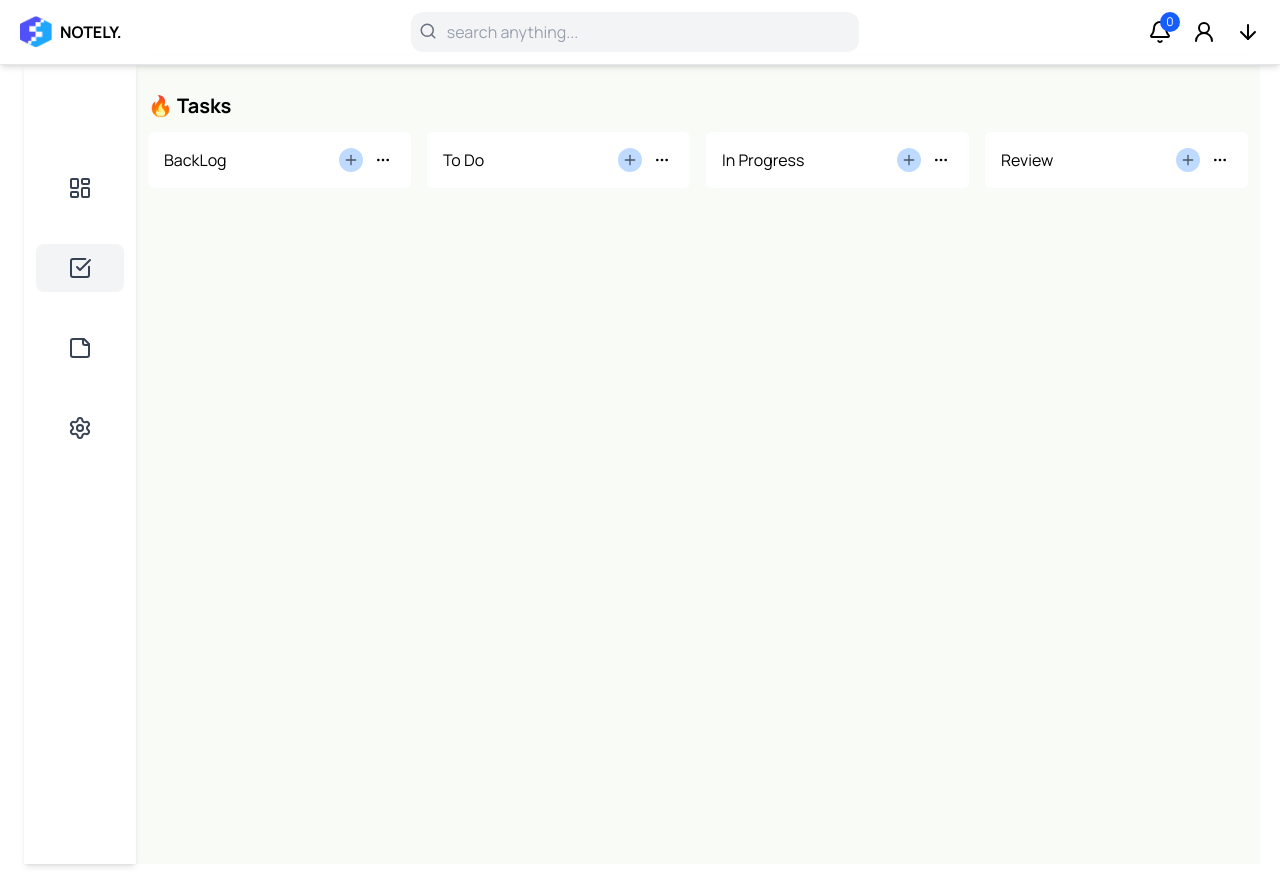
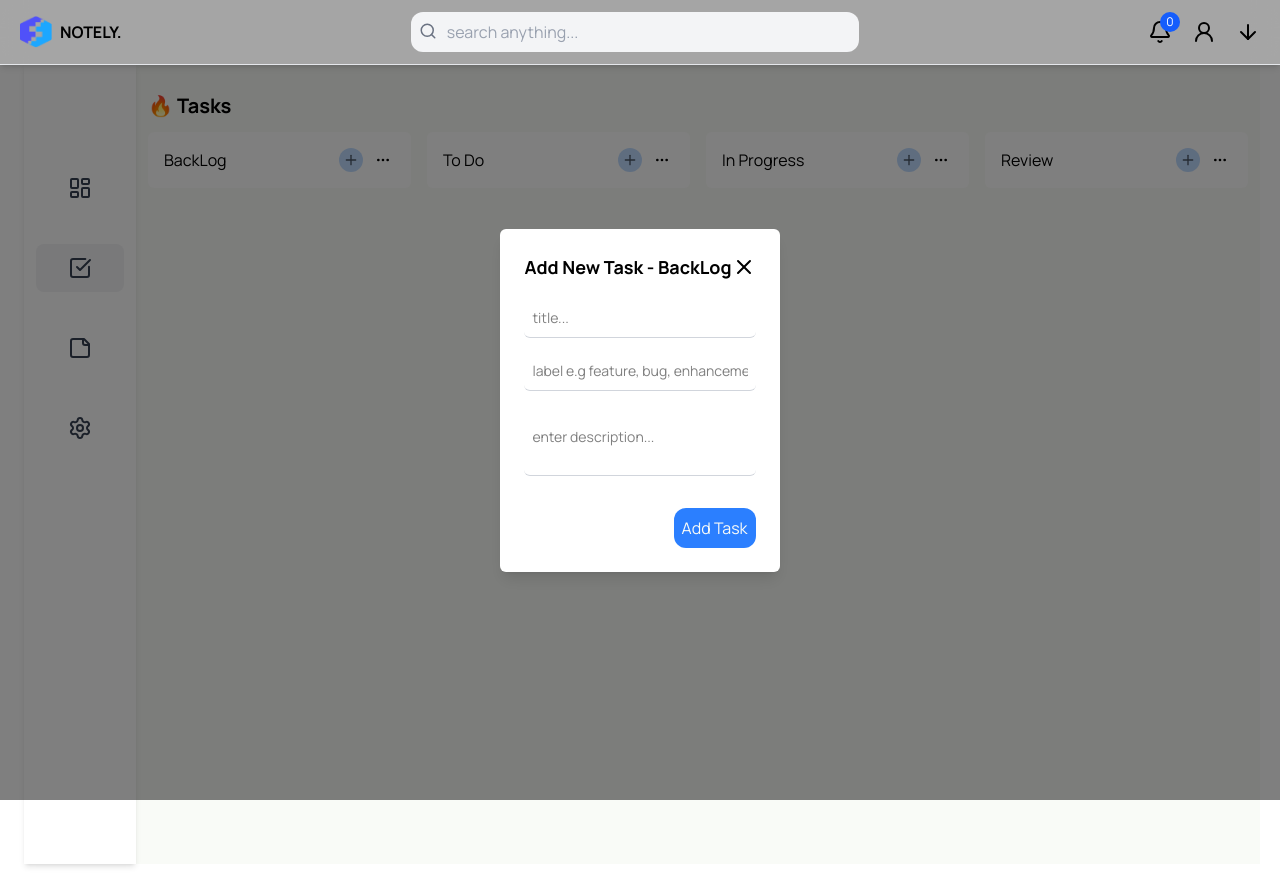
Before and after one commit to LupoNetn/notely, a React (Vite) app: page /tasks in a window 1280 px wide. Both pictures are taken after a click on the button 351 px from the left and 160 px from the top of the page. Built offline with nearby package versions, Linux system fonts and the light colour scheme; a web font is replaced by a local one.

Commit message:
created task adding functionality with form structure

```diff
--- /dev/null
+++ b/src/Hooks/useNotes.jsx
@@ -0,0 +1,9 @@
+import React from 'react'
+
+const useNotes = () => {
+  return (
+    <div>useNotes</div>
+  )
+}
+
+export default useNotes
--- /dev/null
+++ b/src/Hooks/useTasks.jsx
@@ -0,0 +1,57 @@
+import { useState, useEffect } from "react";
+
+// Define Task class outside the hook
+class Task {
+  constructor(img, label, title, desc, createdAt, updatedAt, status) {
+    this.id = crypto.randomUUID();
+    this.img = img;
+    this.label = label;
+    this.title = title;
+    this.desc = desc;
+    this.createdAt = createdAt || new Date();
+    this.updatedAt = updatedAt || new Date();
+    this.status = status || "Backlog"; // Backlog, In Progress, Review, Completed
+  }
+
+  update(fields) {
+    Object.assign(this, fields);
+    this.updatedAt = new Date();
+  }
+}
+
+const useTasks = () => {
+  const [tasks, setTasks] = useState([]);
+
+  useEffect(() => {
+    console.log(tasks);
+  }, [tasks]);
+
+  const addTask = (
+    img,
+    label,
+    title,
+    desc,
+    status,
+    createdAt,
+    updatedAt
+  ) => {
+    const newTask = new Task(
+      img,
+      label,
+      title,
+      desc,
+      createdAt,
+      updatedAt,
+      status
+    );
+    setTasks((prevTasks) => [...prevTasks, newTask]);
+  };
+
+  useEffect(() => {
+    addTask("img", "label", "title", "desc", "status");
+  }, []);
+
+  return { tasks, addTask };
+};
+
+export default useTasks;
--- /dev/null
+++ b/src/components/AddTaskForm.jsx
@@ -0,0 +1,83 @@
+import { X } from "lucide-react";
+import React from "react";
+
+// // id,
+//     img,
+//     label,
+//     title,
+//     desc,
+//     status,
+//     createdAt,
+//     updatedAt
+
+const AddTaskForm = ({ status,closeForm }) => {
+  const [formData, setFormData] = React.useState({
+    img: "",
+    label: "",
+    title: "",
+    desc: "",
+    status: { status },
+    createdAt: "",
+    updatedAt: "",
+  });
+
+  const handleChange = (e) => {
+    const { name, value } = e.target;
+    setFormData((prev) => ({
+      ...prev,
+      [name]: value,
+    }));
+  };
+
+  const handleSubmit = (e) => {
+    e.preventDefault();
+  }
+
+  return (
+    <>
+      <div className=" bg-white p-6 rounded-md shadow-lg w-[100%] max-w-[450px] z-50">
+        <div className="flex justify-between">
+            <h2 className="font-bold text-lg">Add New Task - {status}</h2>
+           <button>
+             <X onClick={closeForm} className="cursor-pointer" />
+           </button>
+        </div>
+        <form action="">
+          <div className="flex flex-col gap-3 my-4">
+            <input
+              type="text"
+              name="title"
+              placeholder="title..."
+              className="p-2 border-b border-gray-300 rounded-md outline-none focus:border-b-blue-300 placeholder:text-sm"
+              value={formData.title}
+              onChange={handleChange}
+            />
+
+            <input
+              type="text"
+              name="label"
+              placeholder="label e.g feature, bug, enhancement..."
+              className="p-2 border-b border-gray-300 rounded-md outline-none focus:border-b-blue-300 placeholder:text-sm"
+              value={formData.label}
+              onChange={handleChange}
+            />
+
+            <textarea
+              name="desc"
+              placeholder="enter description..."
+              className="pt-6 px-2 border-b border-gray-300 rounded-md outline-none focus:border-b-blue-300 w-full resize-none placeholder:text-sm"
+              value={formData.desc}
+              onChange={handleChange}
+            />
+          </div>
+
+          <div className="flex justify-end mt-8">
+            <button onClick={handleSubmit} className="bg-blue-500 hover:bg-blue-700 cursor-pointer p-2 rounded-xl text-primary">Add Task</button>
+          </div>
+        </form>
+      </div>
+    </>
+  );
+};
+
+export default AddTaskForm;
--- a/src/components/Tasks.jsx
+++ b/src/components/Tasks.jsx
@@ -1,5 +1,7 @@
-import React from "react";
+import React, { useState } from "react";
 import { Ellipsis, Plus } from "lucide-react";
+import useTasks from "../Hooks/UseTasks";
+import AddTaskForm from "./AddTaskForm";
 
 const taskHeader = [
   { title: "BackLog" },
@@ -9,8 +11,23 @@ const taskHeader = [
 ];
 
 const Tasks = () => {
+  const { tasks, addTask } = useTasks();
+  const [selectedStatus, setSelectedStatus] = useState(null);
+  const [openForm, setOpenForm] = useState(false);
+
+  const handleAddTask = (status) => {
+    setSelectedStatus(status);
+    setOpenForm(true);
+  };
+
+  const closeForm = () => {
+    setOpenForm(false);
+    setSelectedStatus(null);
+  };
+
   return (
     <>
+      <div className="relative">
         <header>
           <div className="flex mb-3">
             <h1 className="font-bold text-xl">🔥 Tasks</h1>
@@ -30,7 +47,10 @@ const Tasks = () => {
               <div className="flex bg-background items-center justify-between p-4 rounded-md">
                 <h3>BackLog</h3>
                 <div className="flex gap-2">
-                <button className="p-1 rounded-full bg-blue-200 hover:bg-blue-400 text-gray-600 hover:text-white cursor-pointer">
+                  <button
+                    onClick={() => handleAddTask("BackLog")}
+                    className="p-1 rounded-full bg-blue-200 hover:bg-blue-400 text-gray-600 hover:text-white cursor-pointer"
+                  >
                     <Plus size={16} />
                   </button>
                   <button className="p-1 cursor-pointer rounded-full hover:bg-primary/50">
@@ -44,7 +64,10 @@ const Tasks = () => {
               <div className="flex bg-background items-center justify-between p-4 rounded-md">
                 <h3>To Do</h3>
                 <div className="flex gap-2">
-                <button className="p-1 rounded-full bg-blue-200 hover:bg-blue-400 text-gray-600 hover:text-white cursor-pointer">
+                  <button
+                    onClick={() => handleAddTask("To Do")}
+                    className="p-1 rounded-full bg-blue-200 hover:bg-blue-400 text-gray-600 hover:text-white cursor-pointer"
+                  >
                     <Plus size={16} />
                   </button>
                   <button className="p-1 cursor-pointer rounded-full hover:bg-primary/50">
@@ -58,7 +81,10 @@ const Tasks = () => {
               <div className="flex bg-background items-center justify-between p-4 rounded-md">
                 <h3>In Progress</h3>
                 <div className="flex gap-2">
-                <button className="p-1 rounded-full bg-blue-200 hover:bg-blue-400 text-gray-600 hover:text-white cursor-pointer">
+                  <button
+                    onClick={() => handleAddTask("In Progress")}
+                    className="p-1 rounded-full bg-blue-200 hover:bg-blue-400 text-gray-600 hover:text-white cursor-pointer"
+                  >
                     <Plus size={16} />
                   </button>
                   <button className="p-1 cursor-pointer rounded-full hover:bg-primary/50">
@@ -72,7 +98,10 @@ const Tasks = () => {
               <div className="flex bg-background items-center justify-between p-4 rounded-md">
                 <h3>Review</h3>
                 <div className="flex gap-2">
-                <button className="p-1 rounded-full bg-blue-200 hover:bg-blue-400 text-gray-600 hover:text-white cursor-pointer">
+                  <button
+                    onClick={() => handleAddTask("Review")}
+                    className="p-1 rounded-full bg-blue-200 hover:bg-blue-400 text-gray-600 hover:text-white cursor-pointer"
+                  >
                     <Plus size={16} />
                   </button>
                   <button className="p-1 cursor-pointer rounded-full hover:bg-primary/50">
@@ -83,6 +112,22 @@ const Tasks = () => {
             </div>
           </div>
         </main>
+
+        {/* Modal Overlay */}
+        {openForm && (
+          <div
+            className="fixed inset-0 bg-black/50 flex items-center justify-center z-40"
+            onClick={closeForm} // close when clicking overlay
+          >
+            <div
+              className="relative z-50 max-sm:mt-20"
+              onClick={(e) => e.stopPropagation()} // prevent closing when clicking inside form
+            >
+              <AddTaskForm status={selectedStatus} closeForm={closeForm} />
+            </div>
+          </div>
+        )}
+      </div>
     </>
   );
 };
```
Lines whose indentation alone changed are shown as unchanged.
